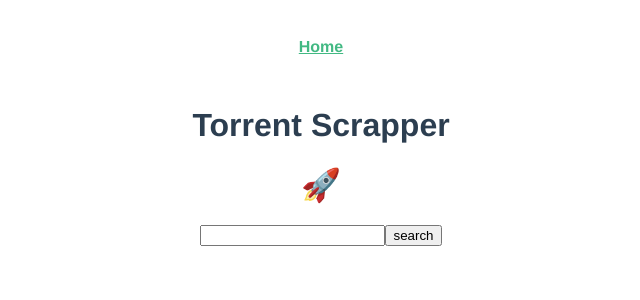
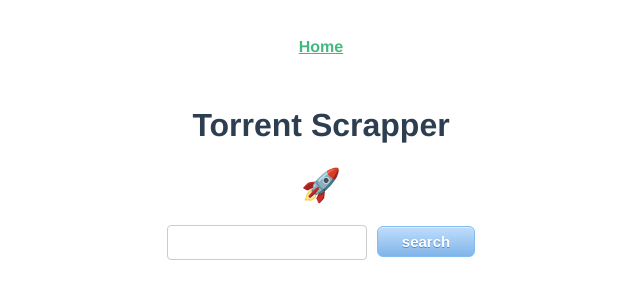
Before and after one commit to remylavergne/torrent-scrapper, a Vue app in the folder scrapper-client/: page / in a window 1280 px wide. Shown: the top 300 px of the page, without its empty margins (319-959 px from the left). Built offline with nearby package versions, Linux system fonts and the light colour scheme.

Commit message:
design integration

```diff
--- a/scrapper-client/src/components/HelloWorld.vue
+++ b/scrapper-client/src/components/HelloWorld.vue
@@ -5,7 +5,7 @@
 
     <div>
       <input v-model="request" type="text" />
-      <button v-on:click="getQueryResults">search</button>
+      <button v-on:click="getQueryResults" class="search-button">search</button>
     </div>
 
     <div>
@@ -74,4 +74,39 @@ li {
 a {
   color: #42b983;
 }
+input {
+  width: 200px;
+  height: 35px;
+  padding-left: 8px;
+  border: 1px solid #ccc;
+  border-radius: 4px;
+  box-sizing: border-box;
+  margin-right: 10px;
+}
+.search-button {
+	box-shadow:inset 0px 1px 0px 0px #dcecfb;
+	background:linear-gradient(to bottom, #bddbfa 5%, #80b5ea 100%);
+	background-color:#bddbfa;
+	border-radius:6px;
+	border:1px solid #84bbf3;
+	display:inline-block;
+	cursor:pointer;
+	color:#ffffff;
+	font-family:Arial;
+	font-size:15px;
+	font-weight:bold;
+	padding:6px 24px;
+	text-decoration:none;
+	text-shadow:0px 1px 0px #528ecc;
+}
+.search-button:hover {
+	background:linear-gradient(to bottom, #80b5ea 5%, #bddbfa 100%);
+	background-color:#80b5ea;
+}
+.search-button:active {
+	position:relative;
+	top:1px;
+}
+
+
 </style>
--- a/scrapper-client/src/components/TorrentResultsList.vue
+++ b/scrapper-client/src/components/TorrentResultsList.vue
@@ -1,13 +1,13 @@
 <template>
   <div>
-    <div class="torrent-results">Results</div>
+    <h1 class="torrent-results">Results</h1>
     <!-- component template -->
     <div>
       <table class="torrent-list-results">
         <!-- Headers -->
-      <thead>
+        <thead class="torrent-list-results-header">
           <tr>
-          <th v-for="column in columns" :key="column">
+            <th v-for="column in columns" :key="column" class="headers-titles">
               {{ column | capitalize }}
               <span class="arrow"></span>
             </th>
@@ -24,14 +24,6 @@
         </tbody>
       </table>
     </div>
-    <!-- <div>
-      <ul id="example-1">
-        <li
-          v-for="item in torrents"
-          :key="item.id"
-        >{{ item.domain }} - {{ item.filename }} - {{ item.completion }} - {{ item.seeders }} - {{ item.leechers }}</li>
-      </ul>
-    </div> -->
   </div>
 </template>
 
@@ -68,7 +60,18 @@ li {
 a {
   color: #42b983;
 }
+.torrent-results {
+    margin-top: 20px;
+    font-style: italic;
+}
 .torrent-list-results {
   margin: 20px auto;
+  border-collapse: collapse;
+}
+.torrent-list-results-header {
+    border: 1px solid lightblue;
+}
+.headers-titles {
+   padding: 10px;
 }
 </style>
```
Lines whose indentation alone changed are shown as unchanged.
